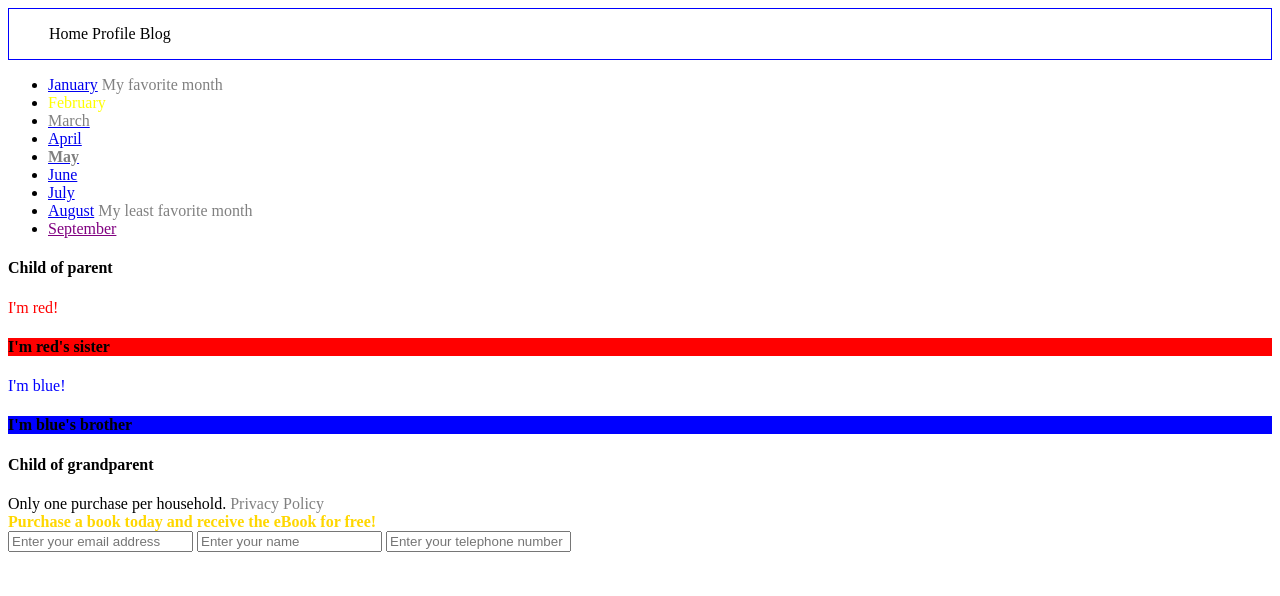
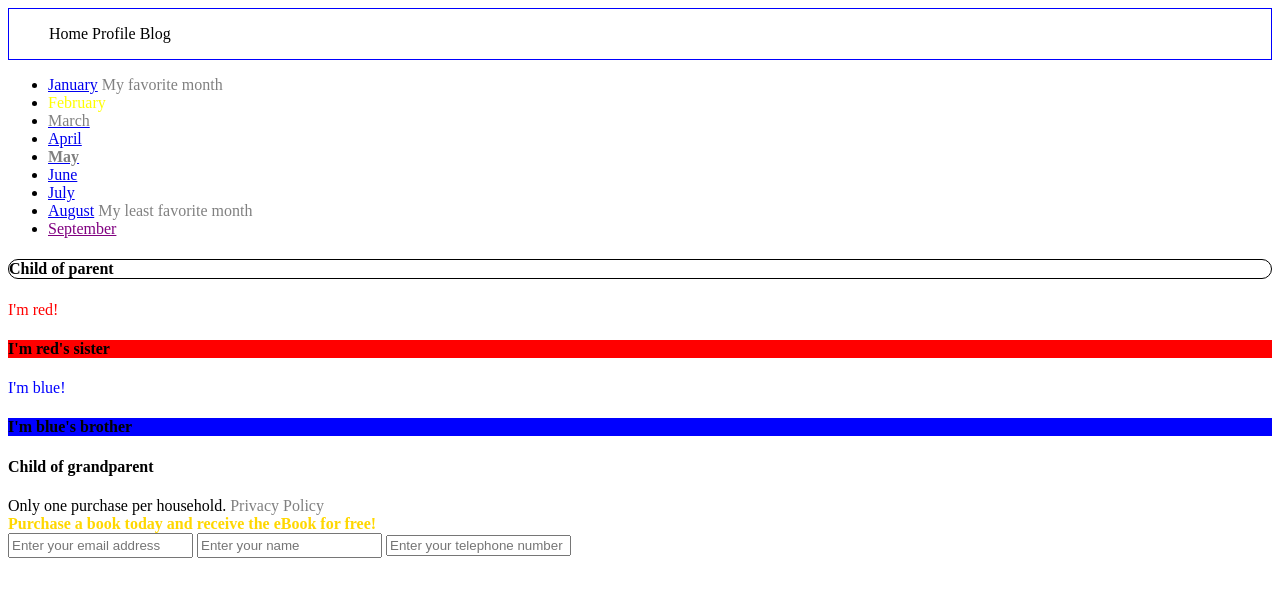
Before and after one commit to ComradeSnarky/css-selectors, a plain HTML site: page index.html in a window 1280 px wide. Drawn offline with Linux system fonts and the light colour scheme.

Commit message:
finished css and HTML directions

```diff
--- a/selectors.css
+++ b/selectors.css
@@ -1,5 +1,5 @@
 /*The header element should have a 1px border. Color, you pick. -DONE
-Convert the ul in the navigation element into a series of horizontal links with # as the href value, without bullets, and have some space between them horizontally.
+Convert the ul in the navigation element into a series of horizontal links with # as the href value, without bullets, and have some space between them horizontally.-done
 Ensure that the navigation is semantically marked as such (i.e. wrap it in the correct HTML tag). DONE??
 Any text in an element with class "disabled" should be colored grey, unless it is inside an anchor tag. If inside an anchor, it should be colored purple. -DONE
 Any text inside an element with a class of "active" should be colored yellow. -DONE
@@ -9,9 +9,9 @@ Make the "I'm red" text colored red DONE
 Make the "I'm blue" text colored blue DONE
 The sibling h4 of the red element should have a background color of red DONE
 The sibling h4 of the blue element should have background color of blue DONE
-Any h4 that is a direct child of grandparent should have a 1px border with rounded corners.
-Elements with a class of promo should have bold text that is also colored gold.
-  Without adding any other attributes to the input fields in the footer, write a CSS selector that makes any text input field have a height of 25px.*/
+Any h4 that is a direct child of grandparent should have a 1px border with rounded corners.- DONE
+Elements with a class of promo should have bold text that is also colored gold. DONE
+  Without adding any other attributes to the input fields in the footer, write a CSS selector that makes any text input field have a height of 25px. -done*/
 
   header {
     border: 1px solid blue;
@@ -54,3 +54,12 @@ Elements with a class of promo should have bold text that is also colored gold.
     font-weight: bold;
     color: gold;
   }
+
+  .grandparent .parent h4:first-child {
+    border: 1px solid black;
+    border-radius: 20px
+  }
+
+  input[type=text] {
+    height: 25px;
+  }
```
